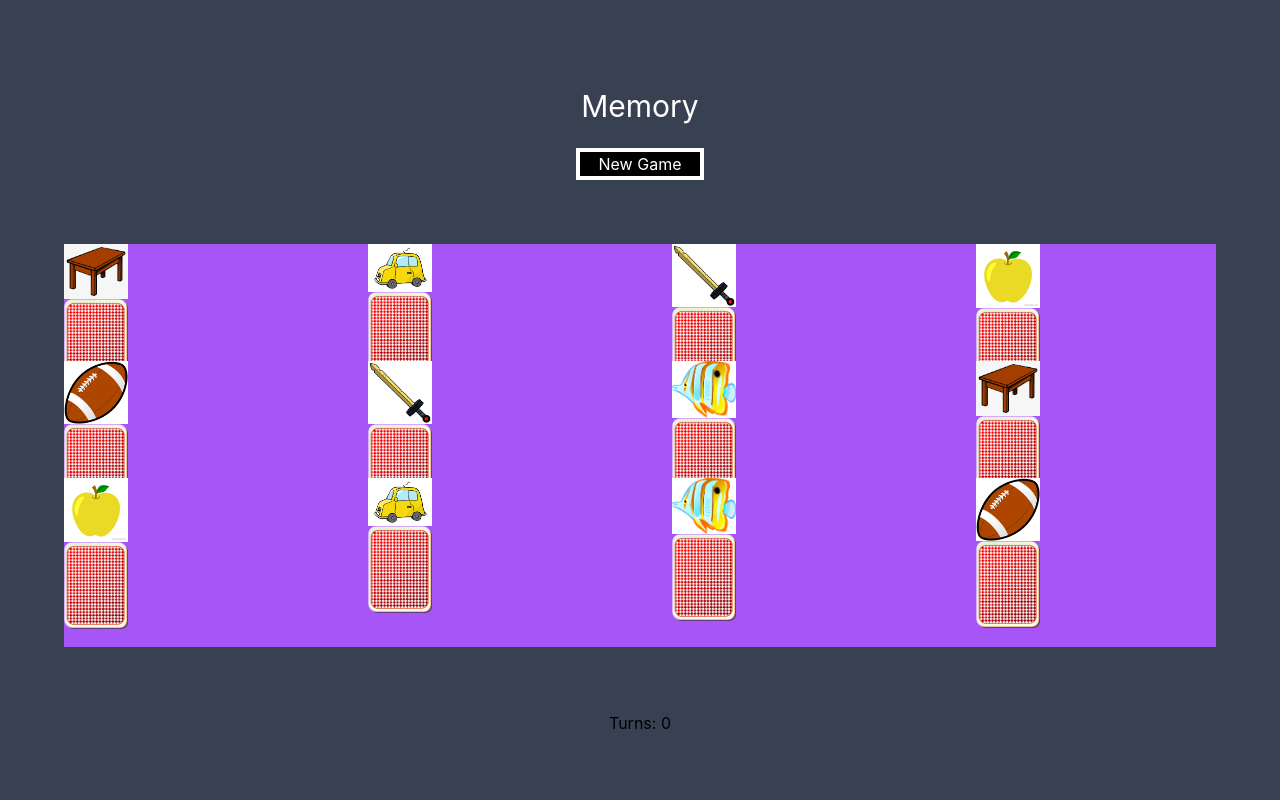
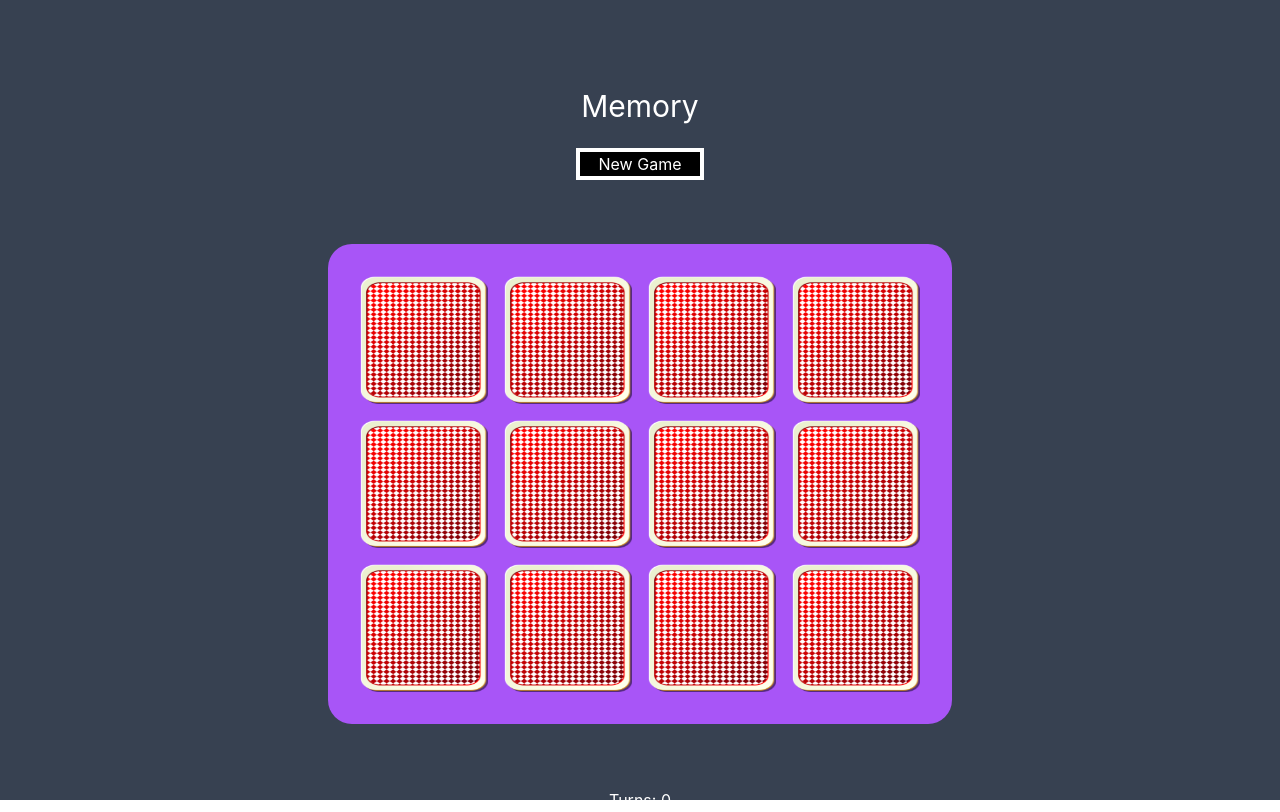
Before and after one commit to Garrett-In-Development/Memory, a React (Create React App) app: page / in a window 1280 px wide. Both pictures are taken after a click on the button "New Game". Built offline with nearby package versions, Linux system fonts and the light colour scheme.

Commit message:
Added Card Flip animation

```diff
--- a/public/index.css
+++ b/public/index.css
@@ -10,51 +10,22 @@ body {
   -moz-osx-font-smoothing: grayscale;
 }
 
-code {
-  font-family: source-code-pro, Menlo, Monaco, Consolas, "Courier New", monospace;
+.front {
+  transform: rotateY(90deg);
+  transition: all ease-in 0.2s;
 }
 
-.App {
-  text-align: center;
+.flipped .front {
+  transform: rotateY(0deg);
+  transition-delay: 0.2s;
 }
 
-.App-logo {
-  height: 150px;
-  pointer-events: none;
+.back {
+  transition: all ease-in 0.2s;
+  transition-delay: 0.2s;
 }
 
-@media (prefers-reduced-motion: no-preference) {
-  .App-logo {
-    animation: App-logo-spin infinite 5s linear;
-  }
+.flipped .back {
+  transform: rotateY(90deg);
+  transition-delay: 0s;
 }
-
-.App h3 {
-  font-size: 2.75rem;
-  margin: 0px;
-}
-
-.App-article {
-  background-color: #282c34;
-  min-height: 100vh;
-  display: flex;
-  flex-direction: column;
-  align-items: center;
-  justify-content: center;
-  font-size: calc(10px + 2vmin);
-  color: white;
-}
-
-.App-link {
-  color: #61dafb;
-  font-size: 14pt;
-}
-
-@keyframes App-logo-spin {
-  from {
-    transform: rotate(0deg);
-  }
-  to {
-    transform: rotate(360deg);
-  }
-}
--- a/src/App.tsx
+++ b/src/App.tsx
@@ -1,4 +1,4 @@
-import GameBoard from "./components/GameBoard"
+import SingleCard from "./components/SingleCard"
 import Apple from './apple.png';
 import Sword from './sword.png';
 import FootBall from './football.png';
@@ -18,7 +18,9 @@ const cardImages = [
 ]
 
 function App() {
-  const [cards, setCards] = useState<ICards>();
+  const [cards, setCards] = useState<ICards>({
+    cards: []
+  });
   const [turns, setTurns] = useState(0);
   const [choiceOne, setChoiceOne] = useState<ICard>();
   const [choiceTwo, setChoiceTwo] = useState<ICard>();
@@ -43,9 +45,6 @@ function App() {
         // choiceOne.matched = true;
         // choiceTwo.matched = true;
         setCards(prevCards => {
-          if (prevCards === undefined) {
-            return undefined;
-          }
           return {
             cards : prevCards.cards.map(card => {
               if (card.src === choiceOne.src) {
@@ -60,7 +59,7 @@ function App() {
         resetTurn();
       }
       else {
-        resetTurn();
+        setTimeout(() => resetTurn(), 1000);
       }
     }
   }, [choiceOne, choiceTwo]);
@@ -72,8 +71,8 @@ function App() {
   }
 
   return (
-    <div className="w-screen h-screen App" role="Main">
-      <div className="flex flex-col items-center w-full h-full p-16 bg-gray-700">
+    <div className="w-fit h-fit App" role="Main">
+      <div className="flex flex-col items-center w-screen h-screen p-16 bg-gray-700">
         <h1 className="p-6 text-3xl text-white">Memory</h1>
         <button
           className="w-32 h-8 text-white bg-black border-4 border-white hover:bg-red-500"
@@ -81,11 +80,19 @@ function App() {
         >
           New Game
         </button>
-        <GameBoard
-          {...cards}
-          handleChoice={handleChoice}
-        />
-        <h2>Turns: {turns}</h2>
+        <div className="p-8 m-16 bg-purple-500 w-512 h-200 justify-items-center grid grid-cols-4 grid-rows-3 gap-4 rounded-3xl">
+          {cards.cards.map( (card: ICard) => (
+            <SingleCard
+              key={card.id}
+              card={card}
+              handleChoice={handleChoice}
+              flipped={card.matched || card === choiceOne || card === choiceTwo}
+            />
+          ))}
+        </div>
+        <h2 className="text-white">
+          Turns: {turns}
+        </h2>
       </div>
     </div>
   );
--- a/src/components/GameBoard.tsx
+++ b/src/components/GameBoard.tsx
@@ -2,7 +2,7 @@ import { ICard } from "./ICard";
 import SingleCard  from "./SingleCard";
 
 export default function GameBoard({ ...props }) {
-    const { cards, handleChoice} = props;
+    const { cards, handleChoice, c} = props;
 
     if(cards === undefined) {
         return (
@@ -14,12 +14,13 @@ export default function GameBoard({ ...props }) {
 
 
     return (
-        <div className="w-full m-16 bg-purple-500 h-3/5 grid grid-cols-4 grid-rows-4 gap-16">
+        <div className="w-full m-16 bg-purple-500 h-256 grid grid-cols-4 grid-rows-4 gap-16">
             {cards.map( (card: ICard) => (
                 <SingleCard
                     key={card.id}
                     card={card}
                     handleChoice={handleChoice}
+                    flipped={card.matched || }
                 />
             ))}
         </div>
--- a/src/components/SingleCard.tsx
+++ b/src/components/SingleCard.tsx
@@ -1,20 +1,22 @@
 import Back from '../back.png';
-import { ICard } from './ICard';
 
 export default function SingleCard( { ...props } ) {
-    const { card, handleChoice } = props;
+  const { card, handleChoice, flipped } = props;
 
   function handleClick() {
     handleChoice(card);
   }
 
   return (
-        <div className="w-16 h-16 flex flex-col">
-            <div className='w-full h-full bg-white'>
-                <img src={card.src} alt="front" />
-            </div>
-            <div className='w-full h-full'>
+    <div className="relative flex flex-col w-32 h-32 overflow-hidden card">
+      <div className={flipped ? "flipped w-full h-full justify-items-center" : "w-full h-full justify-items-center"}>
         <img
+          className='absolute w-full h-full bg-white border-4 border-white rounded-2xl front '
+          src={card.src}
+          alt="front"
+        />
+        <img
+          className='w-full h-full back'
           src={Back}
           alt="Back"
           onClick={handleClick}
```
Lines whose indentation alone changed are shown as unchanged.
